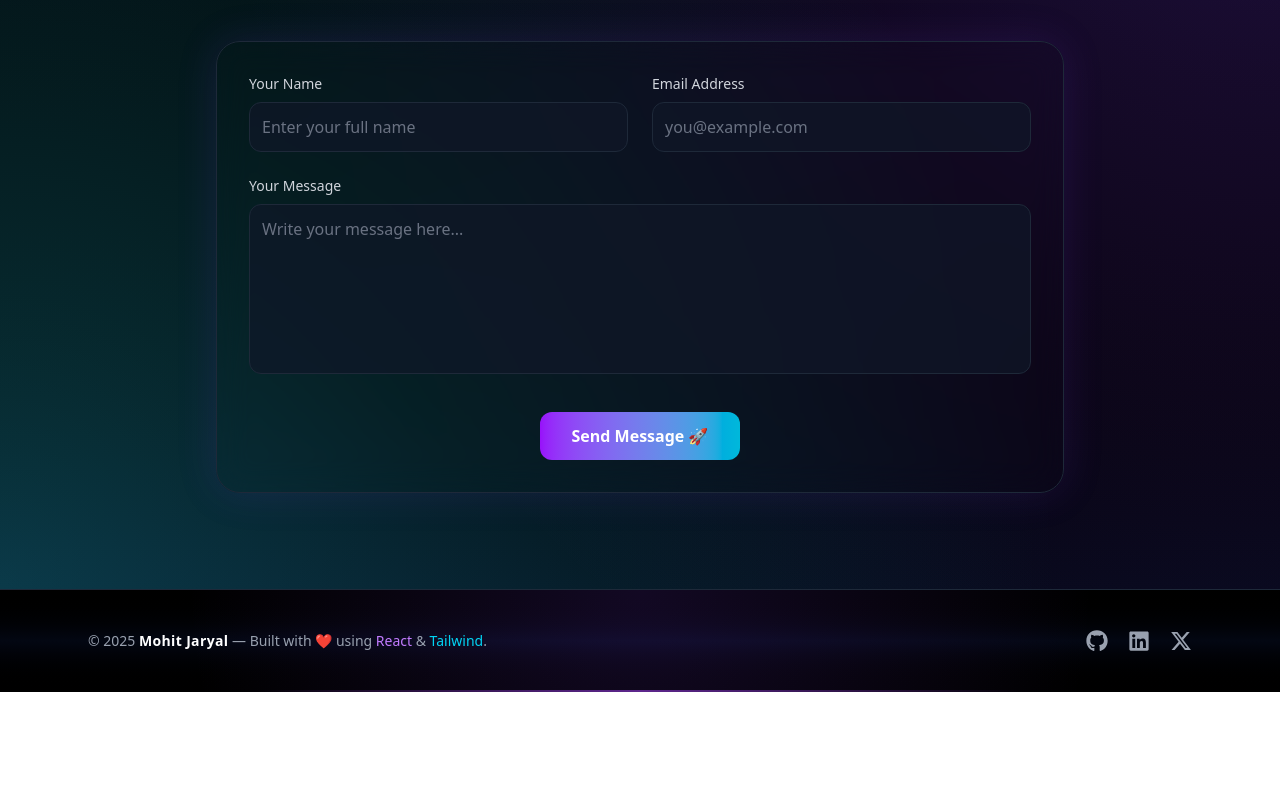
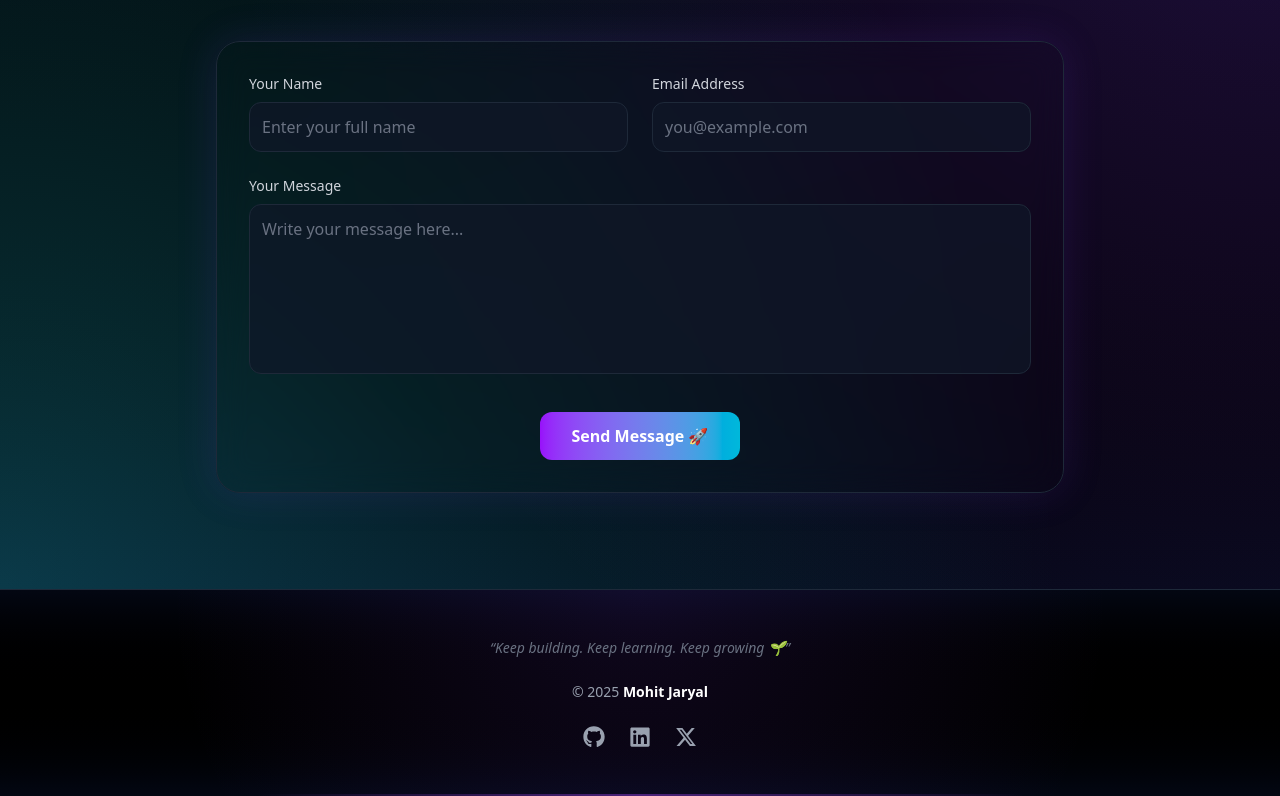
Before and after one commit to mohitjaryal/my-portfolio, a React (Vite) app in the folder portfolio/: page / in a window 1280 px wide. Shown: the part 2697-3493 px from the top of the page. Before the commit the page ends 3389 px from the top, so only its background shows below. Built offline with nearby package versions, Linux system fonts and the light colour scheme.

Commit message:
Update Footer.jsx

```diff
--- a/portfolio/src/components/Footer.jsx
+++ b/portfolio/src/components/Footer.jsx
@@ -4,37 +4,42 @@ import { FaGithub, FaLinkedin, FaXTwitter } from "react-icons/fa6";
 
 export default function Footer() {
   return (
-    <footer className="relative border-t border-gray-800 bg-gradient-to-b from-black via-gray-950 to-black py-10 text-gray-400 overflow-hidden">
-      {/* background gradient glow */}
-      <div className="absolute inset-0 bg-[radial-gradient(circle_at_top,rgba(124,58,237,0.15),transparent_70%)]" />
+    <footer className="relative border-t border-gray-800 bg-gradient-to-b from-gray-950 via-black to-gray-950 py-12 text-gray-400 overflow-hidden">
+      {/* Soft background glow */}
+      <div className="absolute inset-0 bg-[radial-gradient(circle_at_top,rgba(124,58,237,0.12),transparent_70%)]" />
 
-      <div className="relative max-w-6xl mx-auto px-6 flex flex-col md:flex-row items-center justify-between gap-6">
-        {/* Left: Name + Copyright */}
+      <div className="relative max-w-6xl mx-auto px-6 flex flex-col items-center justify-center gap-6 text-center">
+        {/* Subtle inspirational line */}
+        <motion.p
+          initial={{ opacity: 0, y: 10 }}
+          whileInView={{ opacity: 1, y: 0 }}
+          viewport={{ once: true }}
+          transition={{ duration: 0.6 }}
+          className="text-sm text-gray-500 italic"
+        >
+          “Keep building. Keep learning. Keep growing 🌱”
+        </motion.p>
+
+        {/* Name + Copyright */}
         <motion.div
           initial={{ opacity: 0, y: 10 }}
           whileInView={{ opacity: 1, y: 0 }}
           viewport={{ once: true }}
-          transition={{ duration: 0.5 }}
-          className="text-center md:text-left"
+          transition={{ duration: 0.6, delay: 0.1 }}
         >
-          <p className="text-sm text-gray-400">
+          <p className="text-sm">
             © {new Date().getFullYear()}{" "}
-            <span className="font-semibold text-white tracking-wide">
-              Mohit Jaryal
-            </span>{" "}
-            — Built with ❤️ using{" "}
-            <span className="text-purple-400 font-medium">React</span> &
-            <span className="text-cyan-400 font-medium"> Tailwind</span>.
+            <span className="font-semibold text-white">Mohit Jaryal</span>
           </p>
         </motion.div>
 
-        {/* Right: Social Icons */}
+        {/* Social Icons */}
         <motion.div
           initial={{ opacity: 0, y: 10 }}
           whileInView={{ opacity: 1, y: 0 }}
           viewport={{ once: true }}
-          transition={{ duration: 0.5, delay: 0.1 }}
-          className="flex items-center gap-5 text-lg"
+          transition={{ duration: 0.5, delay: 0.2 }}
+          className="flex items-center gap-6 text-xl"
         >
           <a
             href="https://github.com/mohitjaryal"
@@ -68,8 +73,8 @@ export default function Footer() {
         </motion.div>
       </div>
 
-      {/* small glow at bottom */}
-      <div className="absolute bottom-0 left-1/2 -translate-x-1/2 w-[60%] h-[2px] bg-gradient-to-r from-transparent via-purple-500/50 to-transparent" />
+      {/* Elegant bottom glow line */}
+      <div className="absolute bottom-0 left-1/2 -translate-x-1/2 w-[60%] h-[2px] bg-gradient-to-r from-transparent via-purple-500/40 to-transparent" />
     </footer>
   );
 }
```
